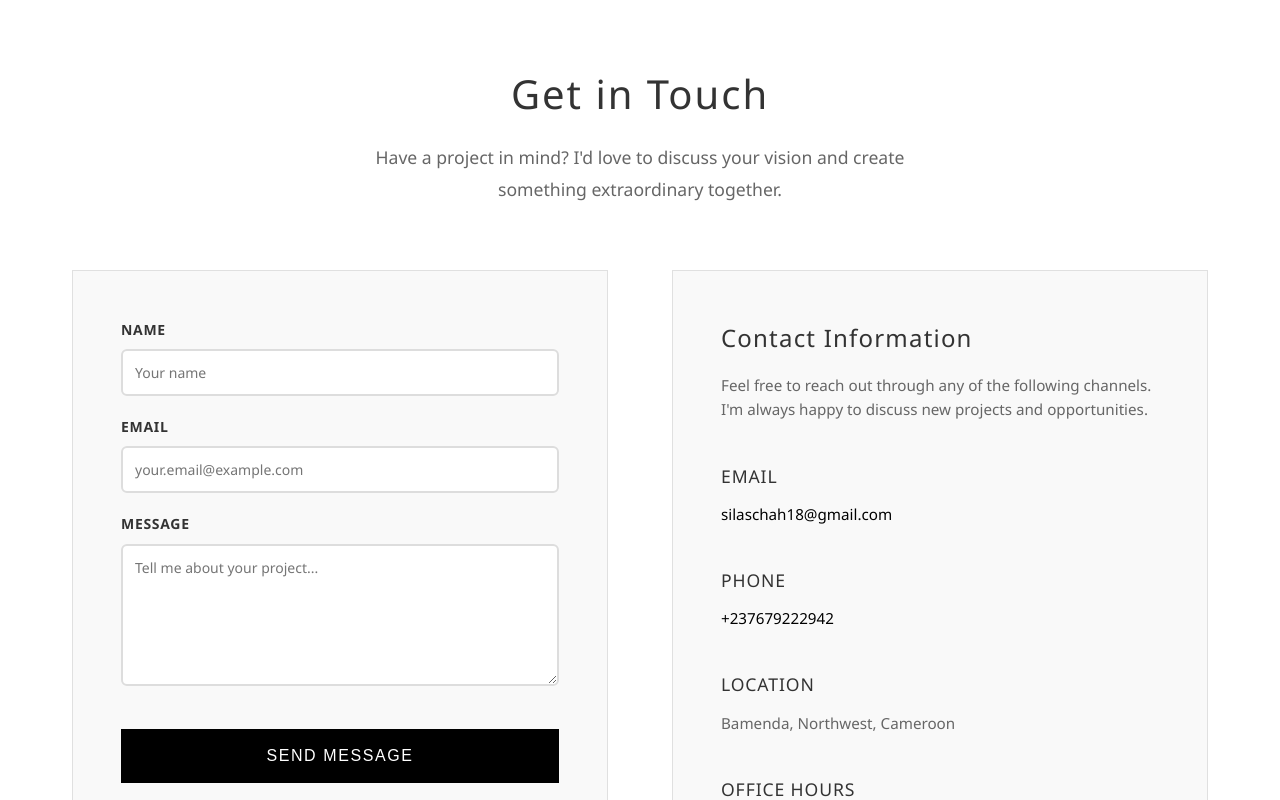
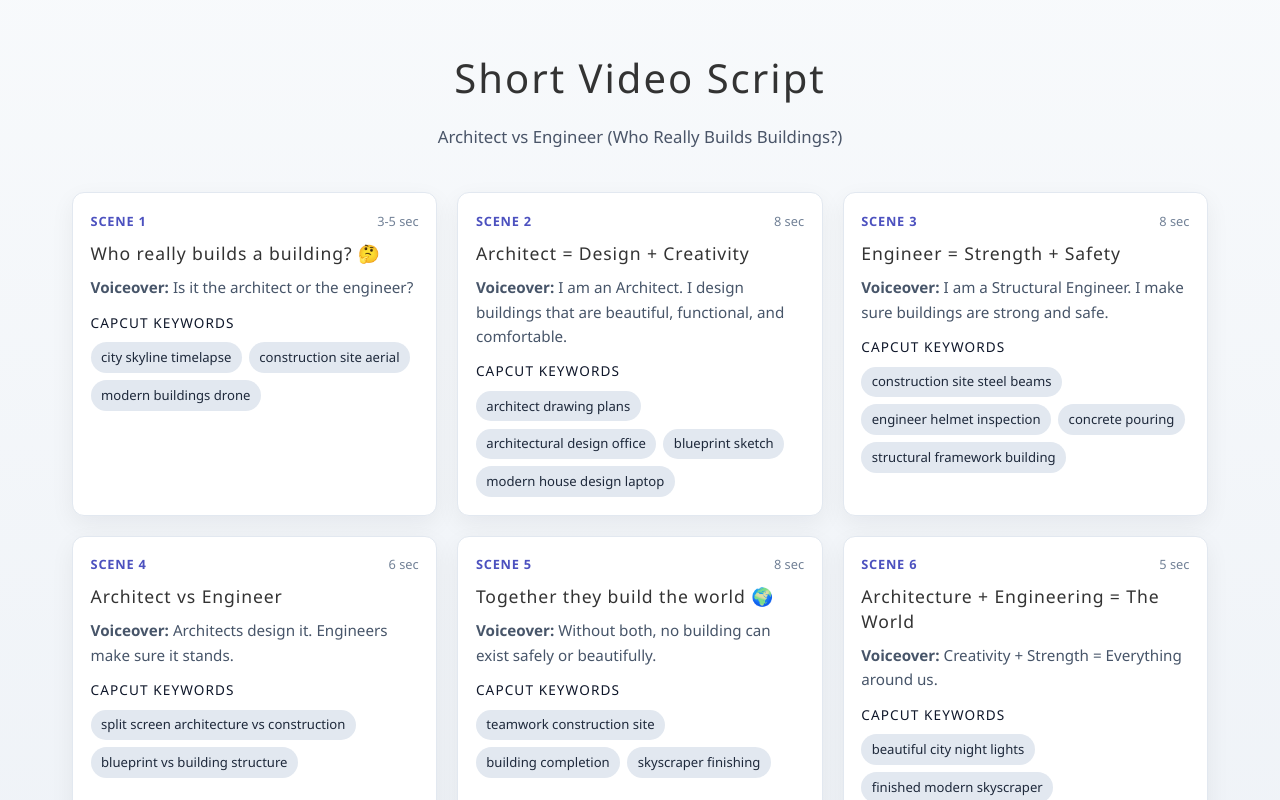
Before and after one commit to citec-47/architect, a React (Create React App) app in the folder frontend/: page / in a window 1280 px wide. Shown: the part 2960-3760 px from the top of the page. Built offline with nearby package versions, Linux system fonts and the light colour scheme; no server answers.

Commit message:
Add reel script section to homepage

```diff
--- a/frontend/src/App.js
+++ b/frontend/src/App.js
@@ -7,6 +7,7 @@ import Projects from './components/Projects';
 import About from './components/About';
 import Contact from './components/Contact';
 import Footer from './components/Footer';
+import ReelScript from './components/ReelScript';
 import AdminDashboard from './pages/AdminDashboard';
 
 function App() {
@@ -21,6 +22,7 @@ function App() {
               <Hero />
               <Projects />
               <About />
+              <ReelScript />
               <Contact />
               <Footer />
             </div>
--- /dev/null
+++ b/frontend/src/components/ReelScript.css
@@ -0,0 +1,105 @@
+.reel-script {
+  background: linear-gradient(180deg, #f8fafc 0%, #eef2f7 100%);
+  padding-top: 7rem;
+}
+
+.reel-script-header {
+  text-align: center;
+  margin-bottom: 2.5rem;
+}
+
+.reel-script-header h2 {
+  margin-bottom: 0.75rem;
+}
+
+.reel-script-header p {
+  margin: 0;
+  color: #4a5568;
+  font-size: 1.05rem;
+}
+
+.scene-grid {
+  display: grid;
+  grid-template-columns: repeat(auto-fit, minmax(280px, 1fr));
+  gap: 1.25rem;
+}
+
+.scene-card {
+  background: #ffffff;
+  border: 1px solid #e2e8f0;
+  border-radius: 12px;
+  padding: 1.1rem;
+  box-shadow: 0 8px 24px rgba(15, 23, 42, 0.06);
+}
+
+.scene-meta {
+  display: flex;
+  justify-content: space-between;
+  align-items: center;
+  margin-bottom: 0.6rem;
+}
+
+.scene-number {
+  font-size: 0.8rem;
+  text-transform: uppercase;
+  letter-spacing: 0.06em;
+  color: #4c51bf;
+  font-weight: 600;
+}
+
+.scene-duration {
+  font-size: 0.8rem;
+  color: #718096;
+}
+
+.scene-card h3 {
+  font-size: 1.1rem;
+  margin-bottom: 0.6rem;
+  line-height: 1.4;
+}
+
+.voiceover {
+  color: #475569;
+  font-size: 0.95rem;
+  line-height: 1.6;
+  margin-bottom: 0.75rem;
+}
+
+.keywords-block h4 {
+  font-size: 0.85rem;
+  text-transform: uppercase;
+  letter-spacing: 0.08em;
+  color: #0f172a;
+  margin-bottom: 0.55rem;
+}
+
+.keywords-block ul {
+  list-style: none;
+  margin: 0;
+  padding: 0;
+  display: flex;
+  flex-wrap: wrap;
+  gap: 0.45rem;
+}
+
+.keywords-block li {
+  font-size: 0.82rem;
+  color: #1e293b;
+  background: #e2e8f0;
+  border-radius: 999px;
+  padding: 0.3rem 0.65rem;
+}
+
+@media (max-width: 768px) {
+  .reel-script {
+    padding-top: 4rem;
+  }
+
+  .scene-card {
+    padding: 1rem;
+  }
+
+  .scene-card h3 {
+    font-size: 1rem;
+  }
+}
--- /dev/null
+++ b/frontend/src/components/ReelScript.js
@@ -0,0 +1,114 @@
+import React from 'react';
+import './ReelScript.css';
+
+const scenes = [
+  {
+    id: 1,
+    duration: '3-5 sec',
+    textOnScreen: 'Who really builds a building? 🤔',
+    voiceover: 'Is it the architect or the engineer?',
+    keywords: [
+      'city skyline timelapse',
+      'construction site aerial',
+      'modern buildings drone',
+    ],
+  },
+  {
+    id: 2,
+    duration: '8 sec',
+    textOnScreen: 'Architect = Design + Creativity',
+    voiceover:
+      'I am an Architect. I design buildings that are beautiful, functional, and comfortable.',
+    keywords: [
+      'architect drawing plans',
+      'architectural design office',
+      'blueprint sketch',
+      'modern house design laptop',
+    ],
+  },
+  {
+    id: 3,
+    duration: '8 sec',
+    textOnScreen: 'Engineer = Strength + Safety',
+    voiceover: 'I am a Structural Engineer. I make sure buildings are strong and safe.',
+    keywords: [
+      'construction site steel beams',
+      'engineer helmet inspection',
+      'concrete pouring',
+      'structural framework building',
+    ],
+  },
+  {
+    id: 4,
+    duration: '6 sec',
+    textOnScreen: 'Architect vs Engineer',
+    voiceover: 'Architects design it. Engineers make sure it stands.',
+    keywords: [
+      'split screen architecture vs construction',
+      'blueprint vs building structure',
+    ],
+  },
+  {
+    id: 5,
+    duration: '8 sec',
+    textOnScreen: 'Together they build the world 🌍',
+    voiceover: 'Without both, no building can exist safely or beautifully.',
+    keywords: [
+      'teamwork construction site',
+      'building completion',
+      'skyscraper finishing',
+    ],
+  },
+  {
+    id: 6,
+    duration: '5 sec',
+    textOnScreen: 'Architecture + Engineering = The World',
+    voiceover: 'Creativity + Strength = Everything around us.',
+    keywords: [
+      'beautiful city night lights',
+      'finished modern skyscraper',
+      'cinematic city view',
+    ],
+  },
+];
+
+const ReelScript = () => {
+  return (
+    <section className="reel-script" id="reel-script">
+      <div className="container">
+        <div className="reel-script-header">
+          <h2>Short Video Script</h2>
+          <p>Architect vs Engineer (Who Really Builds Buildings?)</p>
+        </div>
+
+        <div className="scene-grid">
+          {scenes.map((scene) => (
+            <article key={scene.id} className="scene-card">
+              <div className="scene-meta">
+                <span className="scene-number">Scene {scene.id}</span>
+                <span className="scene-duration">{scene.duration}</span>
+              </div>
+
+              <h3>{scene.textOnScreen}</h3>
+
+              <p className="voiceover">
+                <strong>Voiceover:</strong> {scene.voiceover}
+              </p>
+
+              <div className="keywords-block">
+                <h4>CapCut Keywords</h4>
+                <ul>
+                  {scene.keywords.map((keyword) => (
+                    <li key={`${scene.id}-${keyword}`}>{keyword}</li>
+                  ))}
+                </ul>
+              </div>
+            </article>
+          ))}
+        </div>
+      </div>
+    </section>
+  );
+};
+
+export default ReelScript;
```
